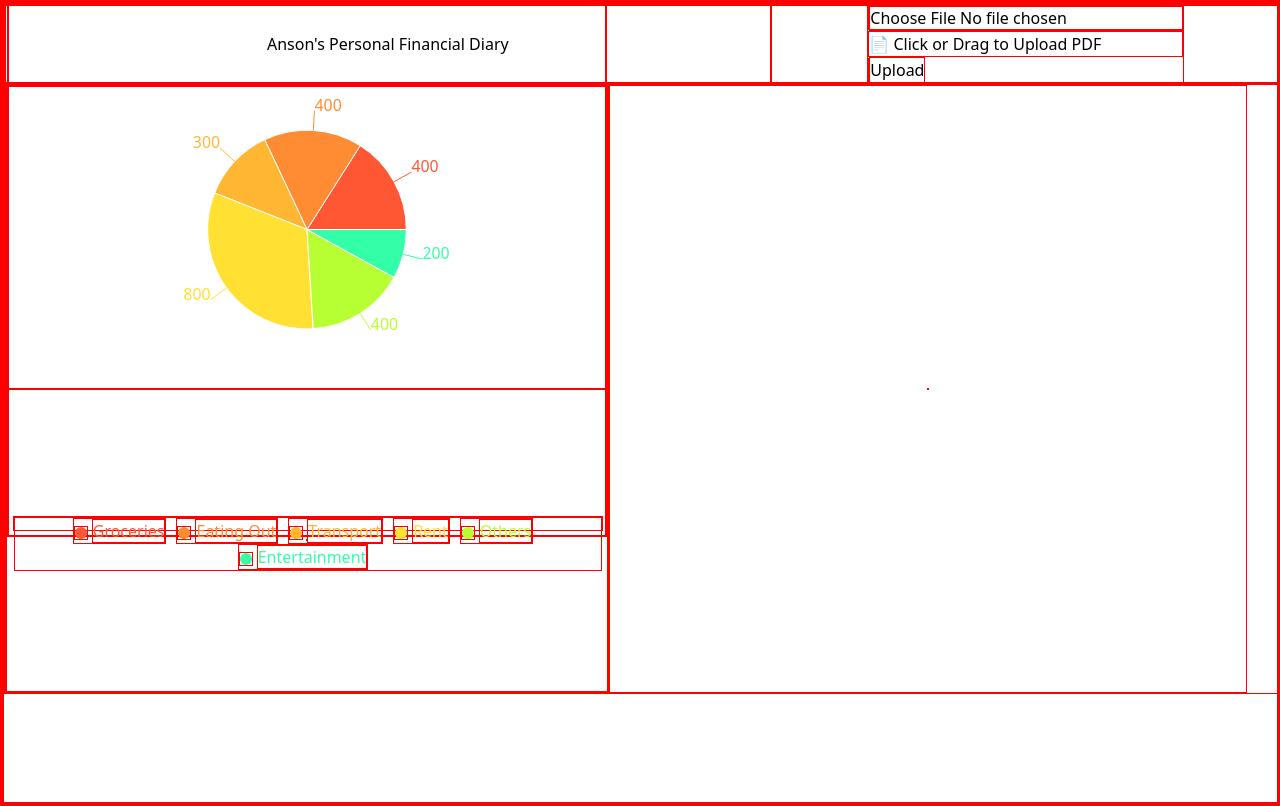
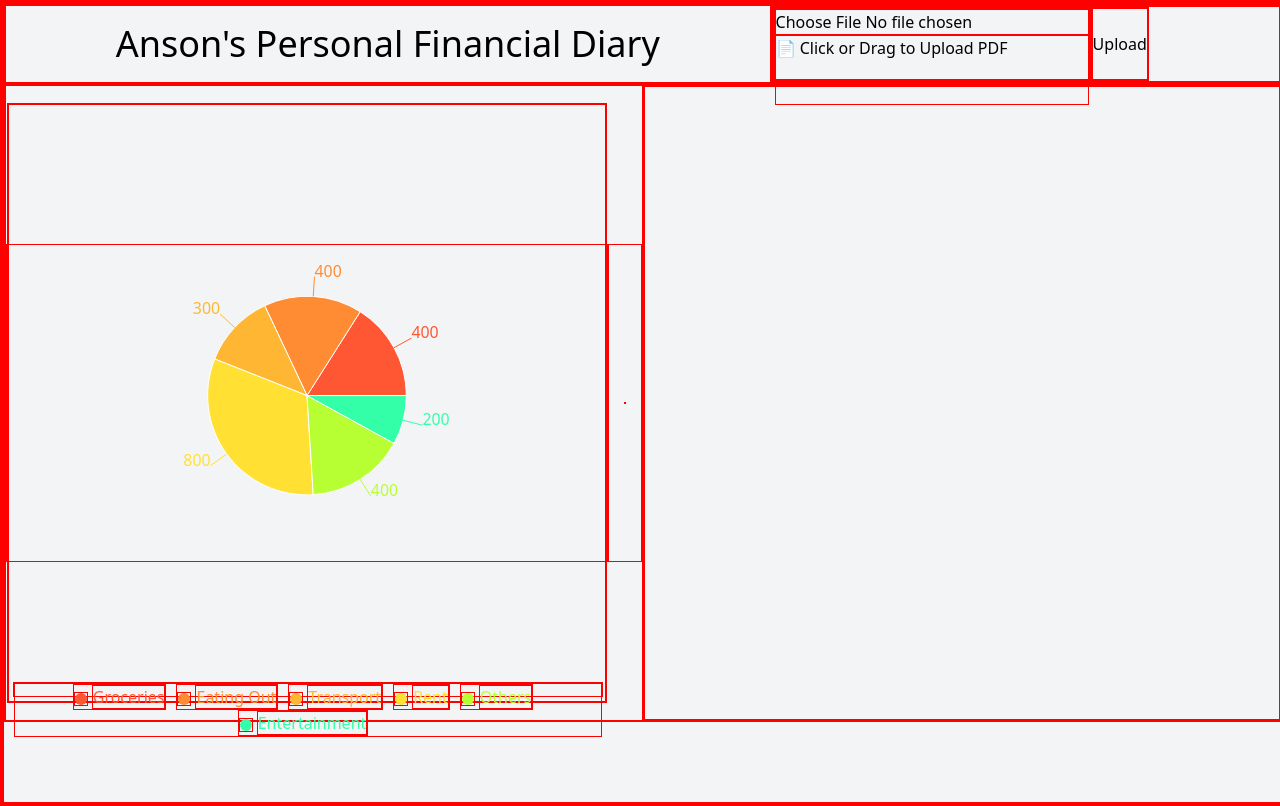
Before and after one commit to tudourocky/moneytree, a React (Vite) app in the folder frontend/: page / in a window 1280 px wide. Built offline with nearby package versions, Linux system fonts and the light colour scheme.

Commit message:
some styling

```diff
--- a/frontend/src/App.jsx
+++ b/frontend/src/App.jsx
@@ -69,9 +69,9 @@ function App() {
 
     //some api call, fetch, and then affect setChartData
     return (
-        <div className="flex flex-col h-screen w-screen">
+        <div className="flex flex-col h-screen w-screen bg-gray-100">
             <div className="flex flex-row h-[10%] w-full">
-                <div className="h-full w-[60%] flex items-center justify-center">
+                <div className="h-full w-[60%] flex items-center justify-center text-4xl">
                     Anson's Personal Financial Diary
                 </div>
                 <div className="h-full w-[40%] flex items-center justify-center">
@@ -79,8 +79,8 @@ function App() {
                 </div>
             </div>
 
-            <div className="flex flex-row w-full">
-                <div>
+            <div className="flex flex-row h-[80%] w-full">
+                <div className="flex h-full w-[50%] flex-column items-center justify-center">
                     <div className="h-[50%] w-full flex flex-column items-center justify-center">
                         <Chart data={chartData} />
                     </div>
--- a/frontend/src/ExpenseOverview.jsx
+++ b/frontend/src/ExpenseOverview.jsx
@@ -2,7 +2,7 @@ import React, { useState } from "react";
 
 export default function ExpenseOverview({ transactions = [] }) {
     return (
-        <div>
+        <div className="flex h-full w-full">
             {transactions.map((transaction, index) => (
                 <div key={index}>
                     <ExpenseOverviewCard
--- a/frontend/src/FileUpload.jsx
+++ b/frontend/src/FileUpload.jsx
@@ -1,7 +1,11 @@
 import { useState, useEffect } from "react";
 
-export default function FileUpload({file, setFile, isButtonClicked, setIsButtonClicked}) {
-
+export default function FileUpload({
+    file,
+    setFile,
+    isButtonClicked,
+    setIsButtonClicked,
+}) {
     // Handle file selection
     const handleFileChange = (event) => {
         const selectedFile = event.target.files[0];
@@ -25,21 +29,23 @@ export default function FileUpload({file, setFile, isButtonClicked, setIsButtonC
     };
 
     return (
-        <div className="z-50">
-            <label className="">
+        <div className="z-50 flex flex-row w-full h-full">
+            <div className="flex w-0.7 h-full">
+                <label>
                     <input
                         type="file"
                         accept="application/pdf"
                         onChange={handleFileChange}
                     />
-                <div className="upload-box">📄 Click or Drag to Upload PDF</div>
+                    <div className="w-full h-full">📄 Click or Drag to Upload PDF</div>
                 </label>
+            </div>
 
             {file && <p>Selected File: {file.name}</p>}
 
-            <button onClick={handleUpload} className="upload-button">
-                Upload
-            </button>
+            <div className="flex w-0.3 h-full">
+                <button onClick={handleUpload}>Upload</button>
+            </div>
         </div>
     );
 }
```
Lines whose indentation alone changed are shown as unchanged.
